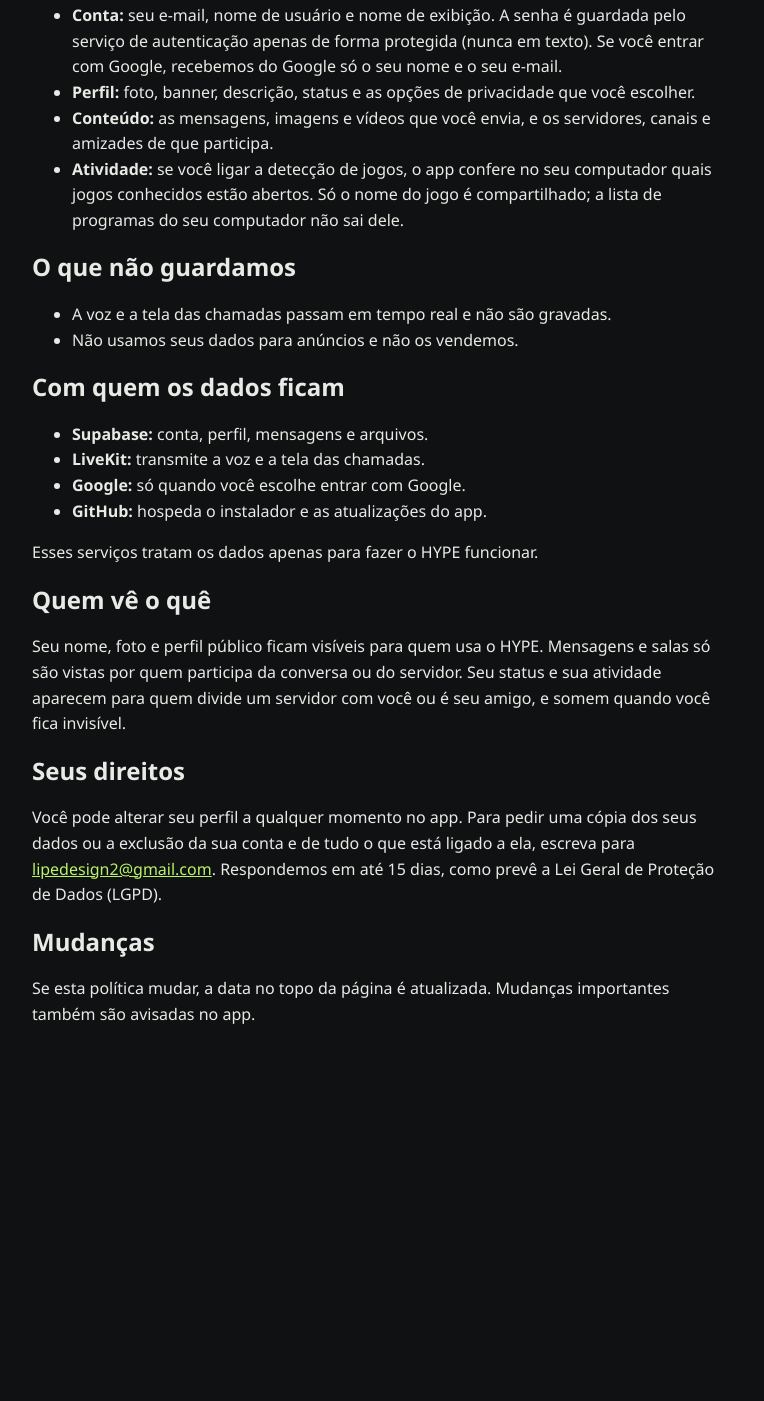
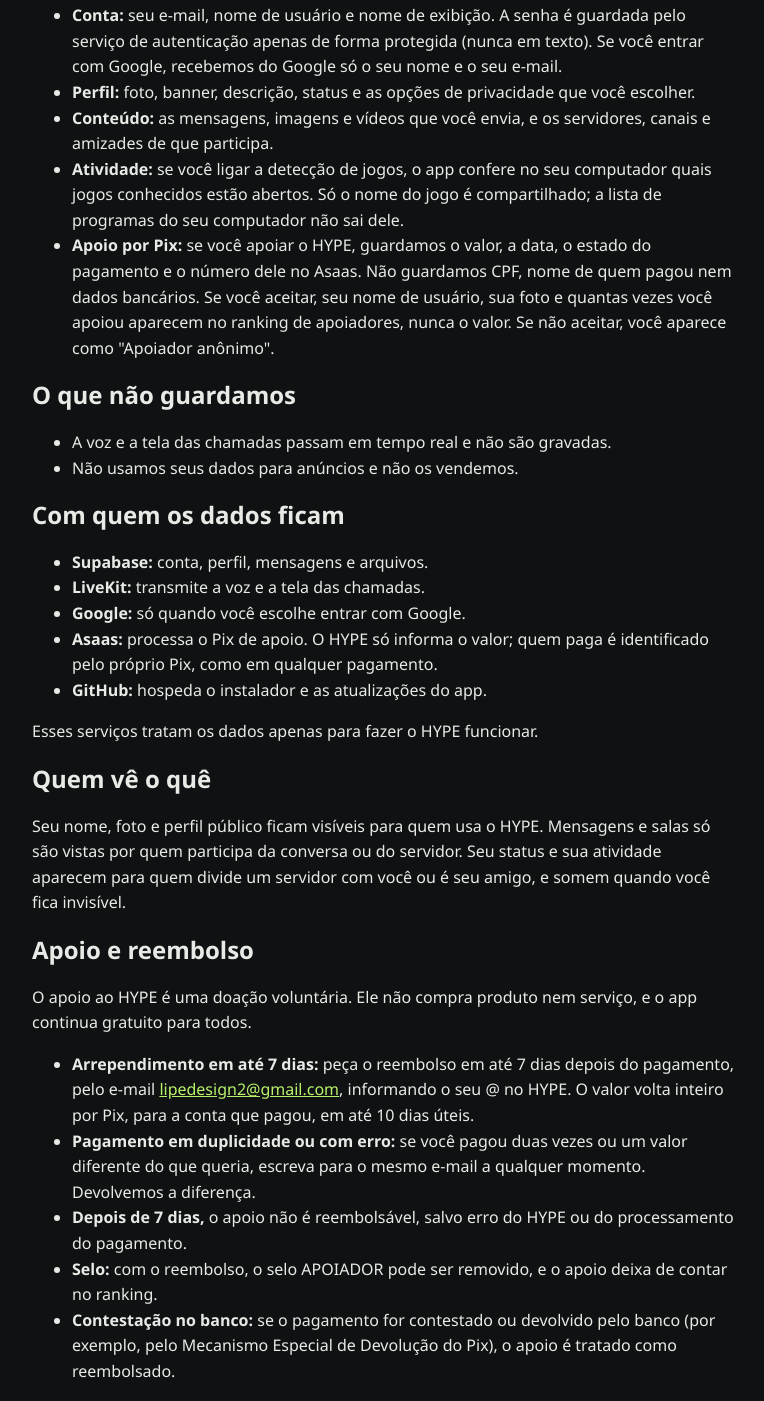
Before and after one commit to Fehypez/hype-releases, a plain HTML site: page privacidade.html in a window 1280 px wide. Shown: the part 348-1749 px from the top of the page, without its empty margins (256-1020 px from the left). Before the commit the page ends 1440 px from the top, so only its background shows below. Drawn offline with Linux system fonts and the light colour scheme.

Commit message:
Atualiza privacidade.html do site do HYPE

```diff
--- a/privacidade.html
+++ b/privacidade.html
@@ -10,7 +10,7 @@
     <main>
       <p class="voltar"><a href="./">← HYPE</a></p>
       <h1>Política de Privacidade</h1>
-      <p class="data">Última atualização: 8 de novembro de 2026</p>
+      <p class="data">Última atualização: 9 de novembro de 2026</p>
 
       <p>
         O HYPE é um aplicativo de comunicação para Windows, com servidores, mensagens, salas de voz e
@@ -37,6 +37,12 @@
           computador quais jogos conhecidos estão abertos. Só o nome do jogo é compartilhado; a lista
           de programas do seu computador não sai dele.
         </li>
+        <li>
+          <strong>Apoio por Pix:</strong> se você apoiar o HYPE, guardamos o valor, a data, o estado do
+          pagamento e o número dele no Asaas. Não guardamos CPF, nome de quem pagou nem dados
+          bancários. Se você aceitar, seu nome de usuário, sua foto e quantas vezes você apoiou aparecem
+          no ranking de apoiadores, nunca o valor. Se não aceitar, você aparece como "Apoiador anônimo".
+        </li>
       </ul>
 
       <h2>O que não guardamos</h2>
@@ -50,6 +56,10 @@
         <li><strong>Supabase:</strong> conta, perfil, mensagens e arquivos.</li>
         <li><strong>LiveKit:</strong> transmite a voz e a tela das chamadas.</li>
         <li><strong>Google:</strong> só quando você escolhe entrar com Google.</li>
+        <li>
+          <strong>Asaas:</strong> processa o Pix de apoio. O HYPE só informa o valor; quem paga é
+          identificado pelo próprio Pix, como em qualquer pagamento.
+        </li>
         <li><strong>GitHub:</strong> hospeda o instalador e as atualizações do app.</li>
       </ul>
       <p>Esses serviços tratam os dados apenas para fazer o HYPE funcionar.</p>
@@ -60,6 +70,38 @@
         vistas por quem participa da conversa ou do servidor. Seu status e sua atividade aparecem para
         quem divide um servidor com você ou é seu amigo, e somem quando você fica invisível.
       </p>
+
+      <h2>Apoio e reembolso</h2>
+      <p>
+        O apoio ao HYPE é uma doação voluntária. Ele não compra produto nem serviço, e o app continua
+        gratuito para todos.
+      </p>
+      <ul>
+        <li>
+          <strong>Arrependimento em até 7 dias:</strong> peça o reembolso em até 7 dias depois do
+          pagamento, pelo e-mail <a href="mailto:lipedesign2@gmail.com">lipedesign2@gmail.com</a>,
+          informando o seu @ no HYPE. O valor volta inteiro por Pix, para a conta que pagou, em até 10
+          dias úteis.
+        </li>
+        <li>
+          <strong>Pagamento em duplicidade ou com erro:</strong> se você pagou duas vezes ou um valor
+          diferente do que queria, escreva para o mesmo e-mail a qualquer momento. Devolvemos a
+          diferença.
+        </li>
+        <li>
+          <strong>Depois de 7 dias,</strong> o apoio não é reembolsável, salvo erro do HYPE ou do
+          processamento do pagamento.
+        </li>
+        <li>
+          <strong>Selo:</strong> com o reembolso, o selo APOIADOR pode ser removido, e o apoio deixa de
+          contar no ranking.
+        </li>
+        <li>
+          <strong>Contestação no banco:</strong> se o pagamento for contestado ou devolvido pelo banco
+          (por exemplo, pelo Mecanismo Especial de Devolução do Pix), o apoio é tratado como
+          reembolsado.
+        </li>
+      </ul>
 
       <h2>Seus direitos</h2>
       <p>
```
